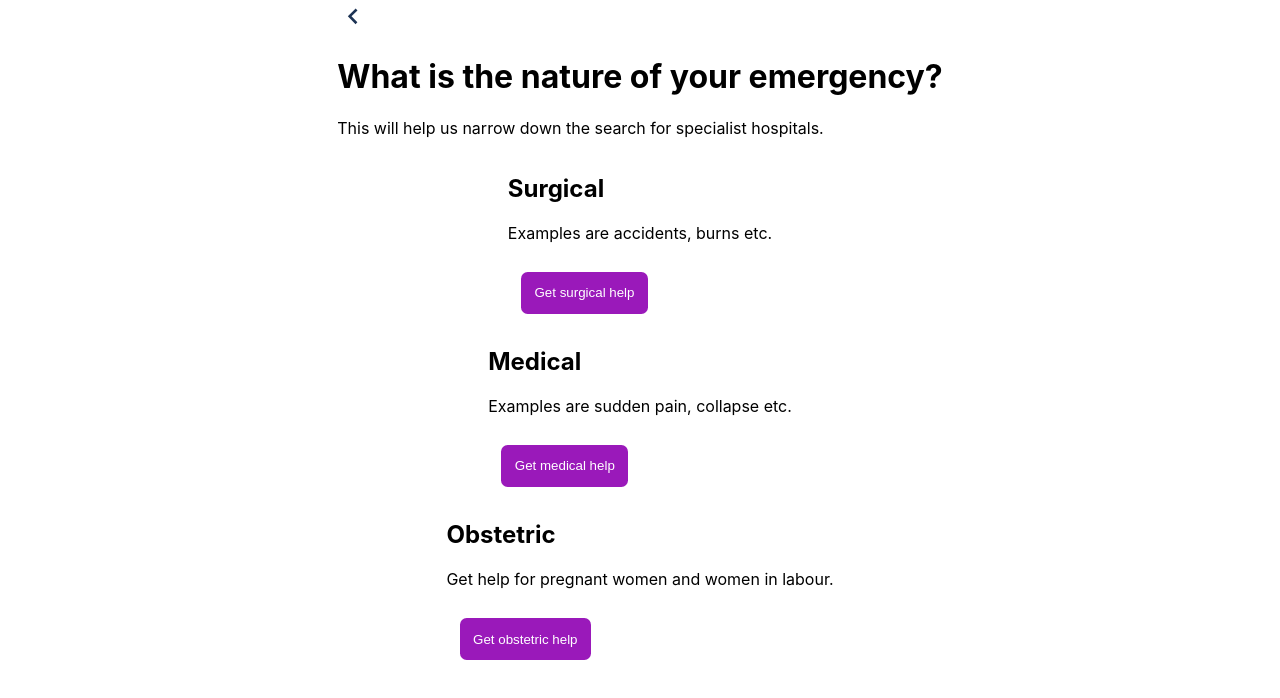
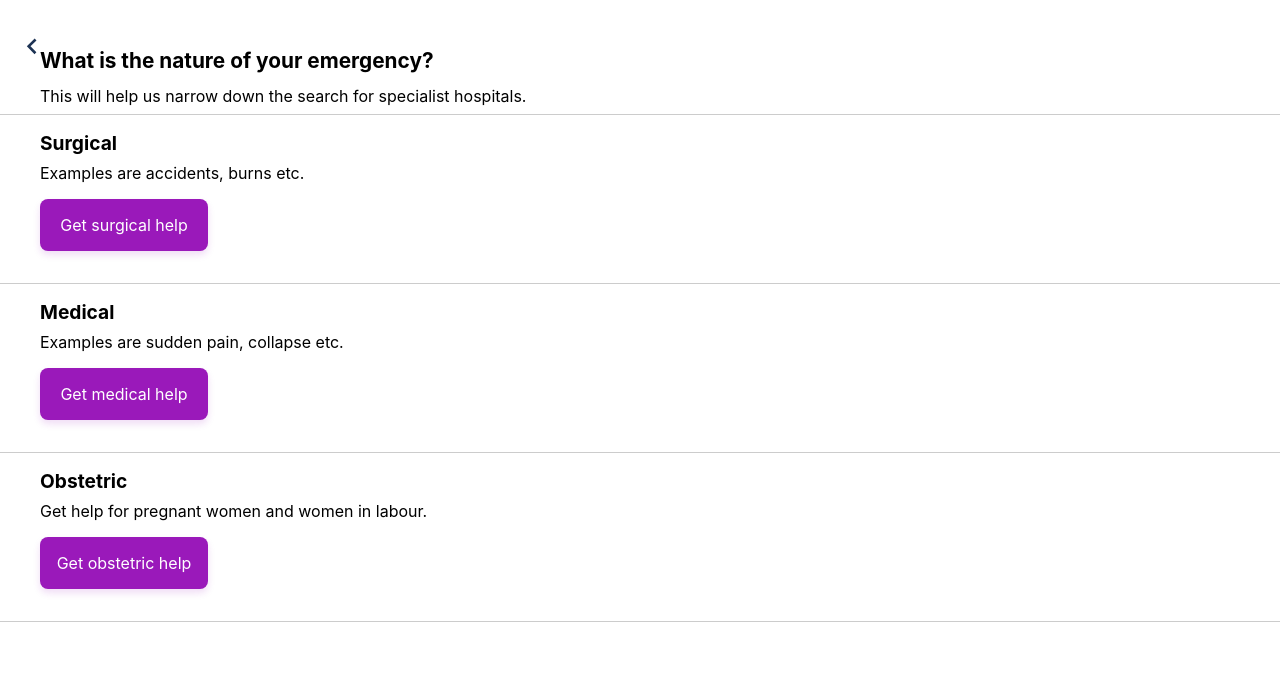
Before and after one commit to pathogneumonic/Code-Medics-Project, a React (Create React App) app: page /emergency in a window 1280 px wide. Shown: the top 698 px of the page. Built offline with nearby package versions, Linux system fonts and the light colour scheme.

Commit message:
Added styling for the pages

```diff
--- a/src/App.css
+++ /dev/null
@@ -1,38 +0,0 @@
-.App {
-  text-align: center;
-}
-
-.App-logo {
-  height: 40vmin;
-  pointer-events: none;
-}
-
-@media (prefers-reduced-motion: no-preference) {
-  .App-logo {
-    animation: App-logo-spin infinite 20s linear;
-  }
-}
-
-.App-header {
-  background-color: #282c34;
-  min-height: 100vh;
-  display: flex;
-  flex-direction: column;
-  align-items: center;
-  justify-content: center;
-  font-size: calc(10px + 2vmin);
-  color: white;
-}
-
-.App-link {
-  color: #61dafb;
-}
-
-@keyframes App-logo-spin {
-  from {
-    transform: rotate(0deg);
-  }
-  to {
-    transform: rotate(360deg);
-  }
-}
--- a/src/App.js
+++ b/src/App.js
@@ -5,7 +5,6 @@ import EmergencyPage from './Pages/EmergencyType';
 import LocationPage from './Pages/LocationPage';
 import LoginPage from './Pages/LoginPage';
 import SignupPage from './Pages/SignupPage';
-import './App.css';
 
 function App() {
   return (
--- a/src/Components/Emergency/emergency.css
+++ b/src/Components/Emergency/emergency.css
@@ -1,8 +1,25 @@
-main {
-    height: 100vh;
+.option {
+    padding: 1rem 2.5rem;
+    border-bottom: .02rem solid rgba(0, 0, 0, 0.2);;
 }
 
-.options {
-    padding: 1em auto;
-    border-bottom: .5em solid grey;
+.option__head {
+    padding-top: 3rem;
+    padding-bottom: .5rem;
 }
+
+.option__head a svg {
+    position: absolute;
+    left: 1rem;
+    top: 1.9rem;
+}
+
+.option h2 {
+    font-size: 1.2rem;
+    margin-bottom: .5rem;
+}
+
+button {
+    box-shadow: 0px 4px 7px rgba(154, 25, 186, 0.15);
+    width: 15rem;
+}
--- a/src/Components/Emergency/emergency.js
+++ b/src/Components/Emergency/emergency.js
@@ -1,6 +1,7 @@
 import React, { useState } from "react";
 import axios from "axios";
 import Button from "../Button/button";
+import './emergency.css'
 
 const Emergency = () => {
     const [help, setHelp] = useState('');
@@ -37,35 +38,35 @@ const Emergency = () => {
     }
 
     return (
-        <main>
-            <div className="option">
+        <div>
+            <div className="option option__head">
                 <a href="/">
                     <svg width="32" height="32" viewBox="0 0 32 32" fill="none" xmlns="http://www.w3.org/2000/svg">
                         <path d="M10.8408 16.3107L18.5307 24.1413L20.3743 22.3333L14.4885 16.3437L20.4819 10.4631L18.6727 8.6208L10.8408 16.3107Z" fill="#1D3354" />
                     </svg>
                 </a>
-                <h1>What is the nature of your emergency?</h1>
+                <h1 className="heading__home">What is the nature of your emergency?</h1>
                 <p>This will help us narrow down the search for specialist hospitals.</p>
             </div>
 
             <div className="option">
                 <h2>Surgical</h2>
                 <p>Examples are accidents, burns etc.</p>
-                <Button text="Get surgical help" onClick={getHelp} />
+                <Button text="Get surgical help" onClick={getHelp}/>
             </div>
 
             <div className="option">
                 <h2>Medical</h2>
                 <p>Examples are sudden pain, collapse etc.</p>
-                <Button text="Get medical help" onClick={getHelp} />
+                <Button text="Get medical help" onClick={getHelp}/>
             </div>
 
             <div className="option">
                 <h2>Obstetric</h2>
                 <p>Get help for pregnant women and women in labour.</p>
-                <Button text="Get obstetric help" service="obstetrics" onClick={getHelp} />
+                <Button text="Get obstetric help" service="obstetrics" onClick={getHelp}/>
             </div>
-        </main>
+        </div>
     );
 }
 
--- a/src/Components/Home/home.css
+++ b/src/Components/Home/home.css
@@ -1,18 +1,44 @@
 main {
     display: flex;
     flex-direction: column;
-    justify-content: center;
-    align-items: center;
+}
+
+.home-container {
+    padding: 1.5em;
+}
+
+.figure__home {
+    margin-top: 10vh;
+    margin-bottom: 10vh;
 }
 
 a {
     text-decoration: none;
 }
 
+.heading__home {
+    font-size: 1.3rem;
+    margin-bottom: .8rem;
+}
+
+p {
+    font-size: 1rem;
+    font-weight: normal;
+}
+
 .btn {
     background-color: #9A19BA;
     border-radius: .5em;
+    box-shadow: 0px 4px 7px rgba(154, 25, 186, 0.15);
     color: white;
+    font-size: 1rem;
     margin: 1em;
     padding: 1em;
+    text-align: center;
 }
+
+.btn__get-help {
+    margin-left: 0;
+    margin-top: 2.5rem;
+    width: 12rem;
+}
--- /dev/null
+++ b/src/Components/Login/auth.css
@@ -0,0 +1,55 @@
+.auth-page {
+    display: block;
+    height: 100vh;
+    width: 100vw;
+}
+
+.heading__auth {
+    font-size: 1.8rem;
+    margin-bottom: 2.5rem;
+}
+
+.light-link {
+    color: black;
+    font-size: 0.8rem;
+    font-weight: 300px;
+}
+
+figure {
+    margin: 0 auto;
+    margin-bottom: 2.5rem;
+    width: fit-content;
+}
+
+.bold-link {
+    color: black;
+    font-weight: bold;
+    text-decoration: none;
+}
+
+form {
+    display: flex;
+    flex-direction: column;
+}
+
+label {
+    font-weight: normal;
+    font-size: 1rem;
+    margin-bottom: .4rem;
+}
+
+input {
+    background-color: #EAEAEA;
+    border: none;
+    border-radius: .5rem;
+    height: 3rem;
+    margin-bottom: 1rem;
+    margin-right: 1rem;
+}
+
+button {
+    font-family: inherit;
+    font-size: 1rem;
+    margin-left: 0;
+    width: 10.5rem;
+}
--- a/src/Components/Login/login.js
+++ b/src/Components/Login/login.js
@@ -1,10 +1,11 @@
 import React from "react";
 import { Link } from 'react-router-dom';
 import Button from "../Button/button";
+import './auth.css';
 
-const Login = () => {
-    <main>
-        <h1>Sign In</h1>
+const Login = () => (
+    <main className="auth-page">
+        <h1 className="heading__auth">Sign In</h1>
         <figure aria-label='decorative'>
             <svg width="229" height="137" viewBox="0 0 229 137" fill="none" xmlns="http://www.w3.org/2000/svg">
                 <path d="M175.328 135.362C172.396 132.884 170.615 128.971 171.082 125.161C171.549 121.351 174.442 117.849 178.194 117.04C181.946 116.231 186.223 118.47 187.363 122.136C187.99 115.069 188.713 107.707 192.47 101.689C195.871 96.24 201.764 92.3411 208.149 91.6436C214.535 90.946 221.258 93.5805 225.241 98.6206C229.223 103.661 230.198 110.988 227.409 116.775C225.354 121.037 221.569 124.21 217.602 126.79C204.786 135.06 189.414 138.423 174.315 136.26L175.328 135.362Z" fill="#F2F2F2" />
@@ -40,11 +41,11 @@ const Login = () => {
             <input type="email" name="email" id="email" required aria-required="true" />
             <label htmlFor="password">Password</label>
             <input type="password" name="password" id="password" required aria-required="true" />
-            <Link to="/reset-password">Forgot Password?</Link>
+            <Link to="/reset-password" className="light-link">Forgot Password?</Link>
             <Button text="Sign In" type="submit" />
-            <p>Don't have an account?<Link to="/signup" class="btn">Sign Up</Link></p>
+            <p>Don't have an account?<Link to="/signup" className="bold-link"> Sign Up</Link></p>
         </form>
     </main>
-}
+)
 
 export default Login;
--- a/src/index.css
+++ b/src/index.css
@@ -1,13 +1,17 @@
+* {
+  margin: 0;
+  padding: 0;
+  box-sizing: border-box;
+}
+
 body {
   margin: 0;
-  font-family: -apple-system, BlinkMacSystemFont, 'Segoe UI', 'Roboto', 'Oxygen',
-    'Ubuntu', 'Cantarell', 'Fira Sans', 'Droid Sans', 'Helvetica Neue',
-    sans-serif;
+  font-size: 14px;
+  font-family: -apple-system, BlinkMacSystemFont, 'Poppins', 'Segoe UI', 'Roboto', 'Oxygen', 'Ubuntu', 'Cantarell', 'Fira Sans', 'Droid Sans', 'Helvetica Neue', sans-serif;
   -webkit-font-smoothing: antialiased;
   -moz-osx-font-smoothing: grayscale;
 }
 
-code {
-  font-family: source-code-pro, Menlo, Monaco, Consolas, 'Courier New',
-    monospace;
+main {
+  height: 100vh;
 }
```
Also changed, not shown: src/Components/Home/home.js, src/Components/Signup/signup.js.
